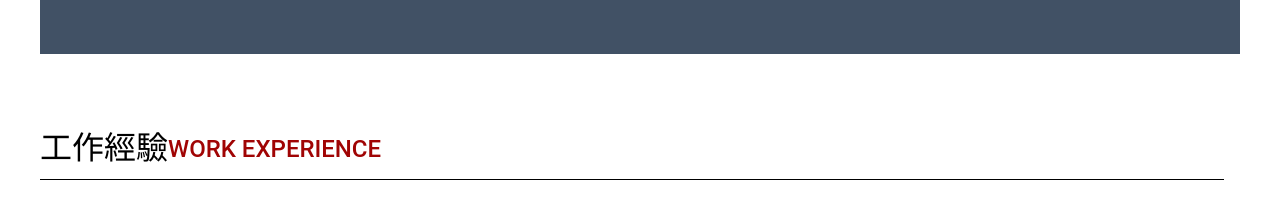
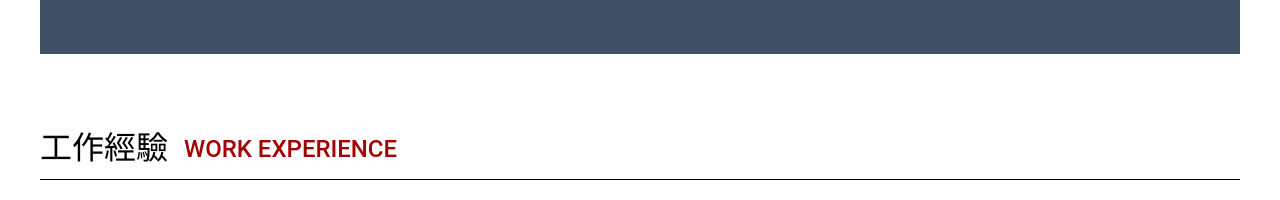
Before and after one commit to eric2asd/hexschool_web_w1, a plain HTML site: page index.html in a window 1280 px wide. Shown: the part 1786-1986 px from the top of the page. Drawn offline with Linux system fonts and the light colour scheme.

Commit message:
修正css錯誤

```diff
--- a/css/style.css
+++ b/css/style.css
@@ -84,7 +84,7 @@ table {
     border-bottom: 1px solid #000;
     padding-bottom: 8px;
 }
-.title h2, .title_work {
+.title h2, .title_work h2{
     font-size: 32px;
     line-height: 45px;
     margin-right: 16px;
```
